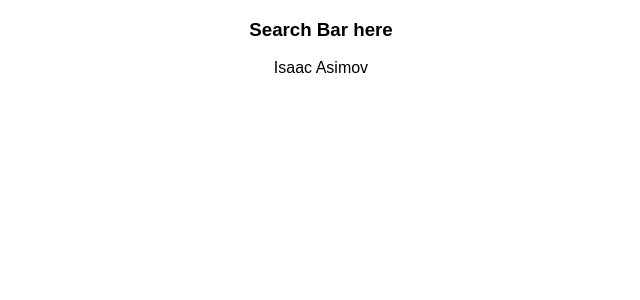
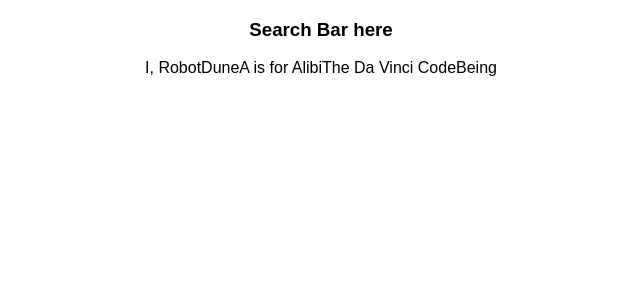
Before and after one commit to davideliason/favorite-books-react, a React (Create React App) app: page / in a window 1280 px wide. Shown: the top 300 px of the page, without its empty margins (319-959 px from the left). Built offline with nearby package versions, Linux system fonts and the light colour scheme.

Commit message:
proof of concept loop through passed-array of data and parse out only the titles for display

```diff
--- a/src/App.js
+++ b/src/App.js
@@ -13,10 +13,16 @@
 
 class FilterableFaveBookApp extends Component {
   render() {
+    var books = [];
+    this.props.books.forEach(function(book){
+      books.push(book.title);
+    })
     return (
       <div className="App">
         <SearchBar />
-        {this.props.books[0].author}
+        <div>{books}
+        </div>
+
       </div>
     );
   }
```
